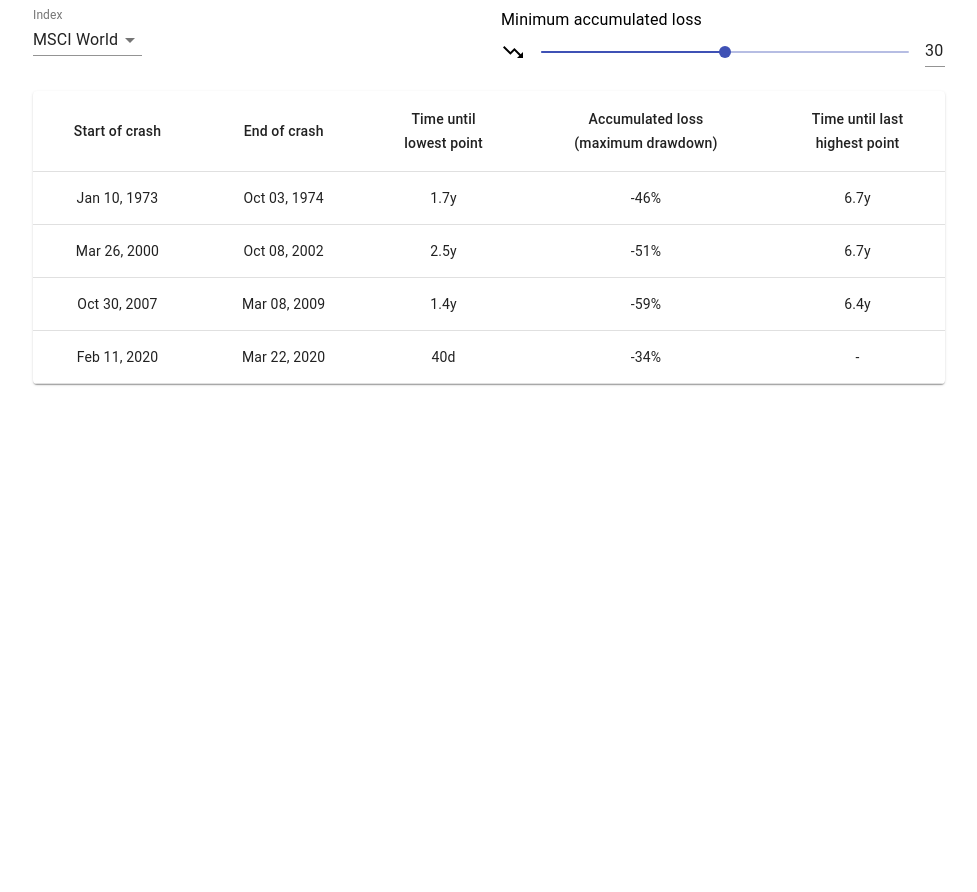
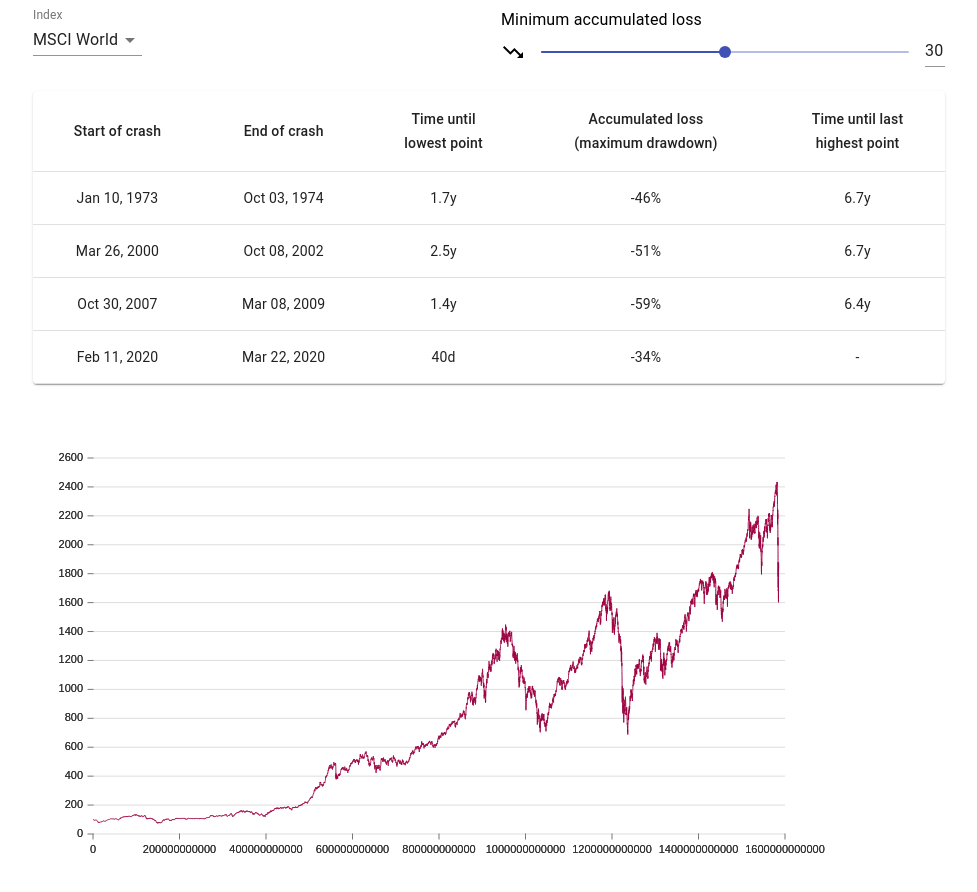
Before and after one commit to jansepke/historic-stock-market-crashes, a React (Vite) app: page / in a window 1280 px wide. Shown: the top 892 px of the page, without its empty margins (151-1128 px from the left). Before the commit the page ends 804 px from the top, so only its background shows below. Built offline with nearby package versions, Linux system fonts and the light colour scheme.

Commit message:
add basic chart

```diff
--- a/package.json
+++ b/package.json
@@ -7,6 +7,7 @@
   "dependencies": {
     "@material-ui/core": "^4.9.8",
     "@material-ui/icons": "^4.9.1",
+    "@nivo/line": "^0.61.1",
     "@types/react": "^16.9.31",
     "react": "^16.13.1",
     "react-dom": "^16.13.1"
--- a/src/App.js
+++ b/src/App.js
@@ -2,18 +2,36 @@ import Container from "@material-ui/core/Container";
 import Grid from "@material-ui/core/Grid";
 import React, { useState } from "react";
 import { calculateTableData } from "./calculator";
+import Chart from "./chart";
 import Form from "./form";
 import Table from "./table";
 
 export default () => {
   const [tableData, setTableData] = useState([]);
+  const [chartData, setChartData] = useState([]);
 
   const onFormChange = async ({ index, minDrawdown }) => {
     let data = await loadIndexData(index);
 
+    data = data.map(({ date, price }) => ({
+      date: new Date(date),
+      price: parseFloat(price)
+    }));
+
+    console.log(`Index contains ${data.length} days of data`);
+
     const newTableData = calculateTableData(data, minDrawdown);
 
     setTableData(newTableData);
+    setChartData([
+      {
+        id: "1",
+        data: data.map(({ price, date }) => ({
+          x: date.getTime(),
+          y: parseInt(price)
+        }))
+      }
+    ]);
   };
 
   const loadIndexData = async index => {
@@ -35,7 +53,10 @@ export default () => {
           <Form onChange={onFormChange}></Form>
         </Grid>
         <Grid item xs={12}>
-          <Table tableData={tableData}></Table>{" "}
+          <Table tableData={tableData}></Table>
+        </Grid>
+        <Grid item xs={12} style={{ height: 500 }}>
+          <Chart data={chartData} />
         </Grid>
       </Grid>
     </Container>
--- a/src/calculator/index.js
+++ b/src/calculator/index.js
@@ -4,11 +4,6 @@ export const calculateTableData = (data, minDrawdown) => {
   const newTableData = [];
   let lastPeak = { price: 0 },
     lastTrough = { price: 0 };
-
-  data = data.map(({ date, price }) => ({
-    date: new Date(date),
-    price: parseFloat(price)
-  }));
 
   const checkDrawdown = (newPeak = {}) => {
     const percent = (1 - lastTrough.price / lastPeak.price) * 100;
--- /dev/null
+++ b/src/chart/index.js
@@ -0,0 +1,23 @@
+import { ResponsiveLineCanvas } from "@nivo/line";
+import React from "react";
+
+export default ({ data }) => (
+  <ResponsiveLineCanvas
+    data={data}
+    margin={{ top: 50, right: 160, bottom: 50, left: 60 }}
+    xScale={{ type: "linear" }}
+    yScale={{ type: "linear", stacked: true }}
+    curve="monotoneX"
+    axisTop={null}
+    enableGridX={false}
+    colors={{ scheme: "spectral" }}
+    lineWidth={1}
+    isInteractive={false}
+    enablePoints={false}
+    enablePointLabel={false}
+    pointLabel="y"
+    pointLabelYOffset={-12}
+    useMesh={true}
+    legends={[]}
+  />
+);
```
Also changed, not shown: 1 other file (tests, documents, lock files or other folders).
